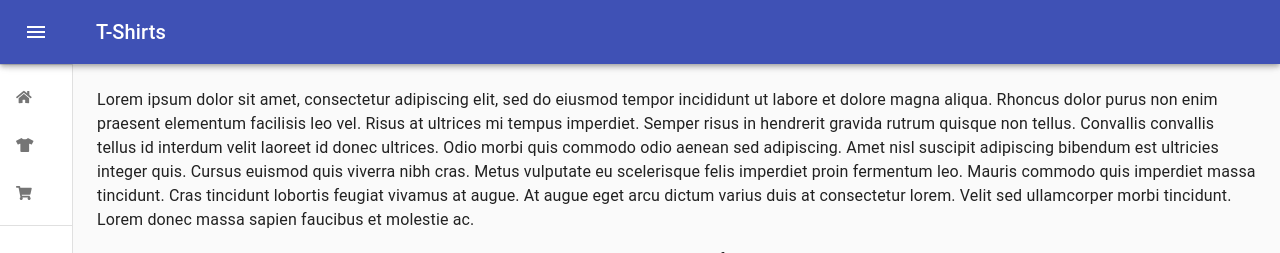
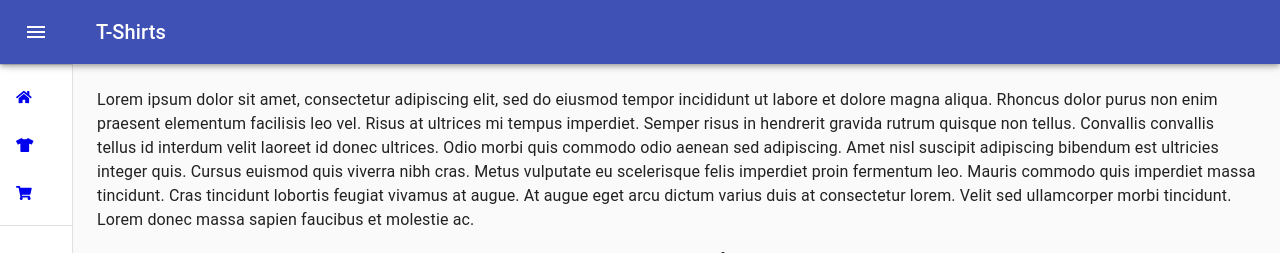
Before and after one commit to briankeefe/shirts, a React (Create React App) app: page / in a window 1280 px wide. Shown: the top 253 px of the page. Built offline with nearby package versions, Linux system fonts and the light colour scheme.

Commit message:
progress

```diff
--- a/src/App.js
+++ b/src/App.js
@@ -19,6 +19,7 @@ import InboxIcon from "@material-ui/icons/MoveToInbox";
 import MailIcon from "@material-ui/icons/Mail";
 import { FontAwesomeIcon } from "@fortawesome/react-fontawesome";
 import { library } from "@fortawesome/fontawesome-svg-core";
+import { Link } from "react-router-dom";
 import {
 	faTshirt,
 	faShoppingCart,
@@ -104,11 +105,23 @@ export default function MiniDrawer() {
 
 	const iconSwitch = index => {
 		if (index === 0) {
-			return <FontAwesomeIcon icon="home" />;
+			return (
+				<Link to="/">
+					<FontAwesomeIcon icon="home" />
+				</Link>
+			);
 		} else if (index === 1) {
-			return <FontAwesomeIcon icon="tshirt" />;
+			return (
+				<Link to="shirts">
+					<FontAwesomeIcon icon="tshirt" />
+				</Link>
+			);
 		} else {
-			return <FontAwesomeIcon icon="shopping-cart" />;
+			return (
+				<Link to="/cart">
+					<FontAwesomeIcon icon="shopping-cart" />
+				</Link>
+			);
 		}
 	};
 
--- /dev/null
+++ b/src/Cart.js
@@ -0,0 +1,12 @@
+import React from "react";
+import { Box } from "@material-ui/core";
+
+function Cart(){
+    return (
+        <Box>
+            Stuff Goes here
+        </Box>
+    )
+}
+
+export default Cart;
--- a/src/index.js
+++ b/src/index.js
@@ -6,6 +6,7 @@ import * as serviceWorker from "./serviceWorker";
 import { Route, Switch, HashRouter as Router } from "react-router-dom";
 import { CssBaseline } from "@material-ui/core";
 import Shirts from "./ShirtsPage";
+import Cart from "./Cart";
 
 const routing = (
 	<Router>
@@ -13,7 +14,7 @@ const routing = (
 		<Switch>
 			<Route exact path="/" component={App} />
 			<Route path="/shirts" component={Shirts} />
-			<Route path="/cart" component={Shirts} />
+			<Route path="/cart" component={Cart} />
 		</Switch>
 	</Router>
 );
```
